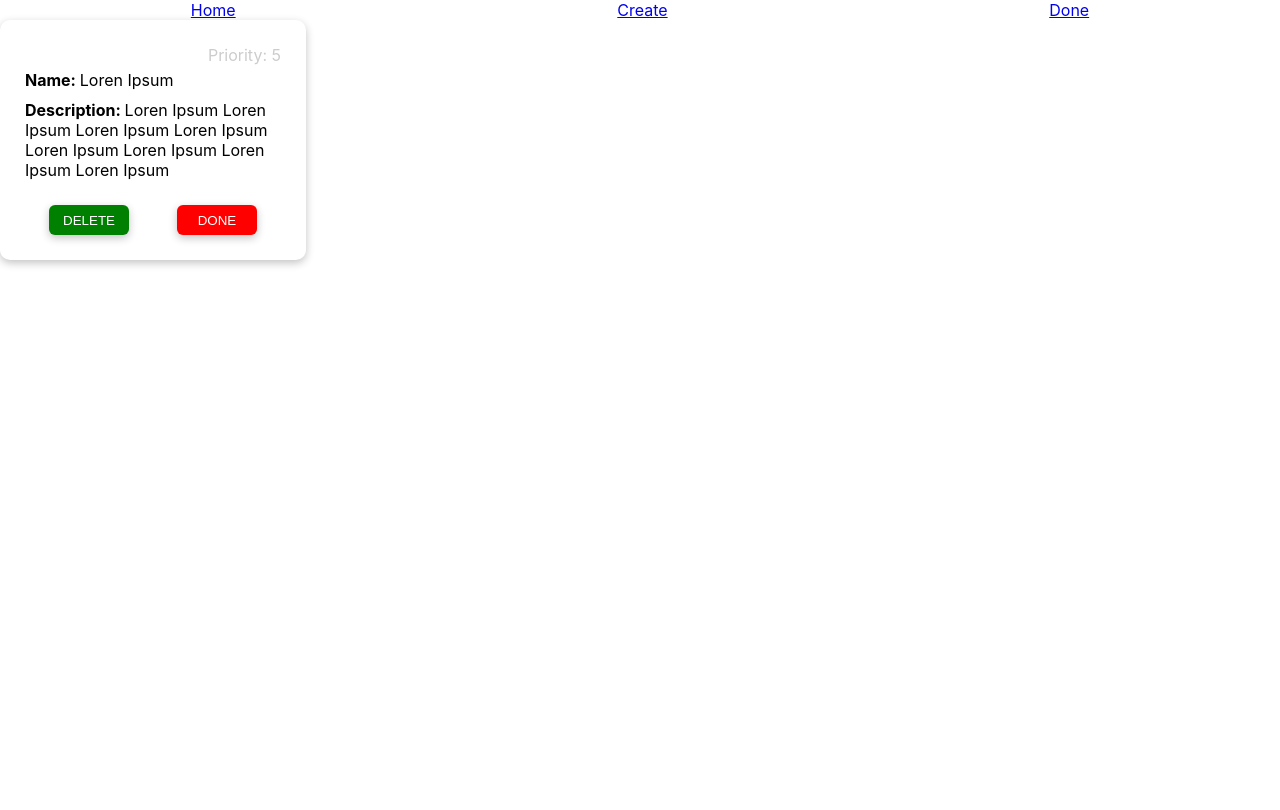
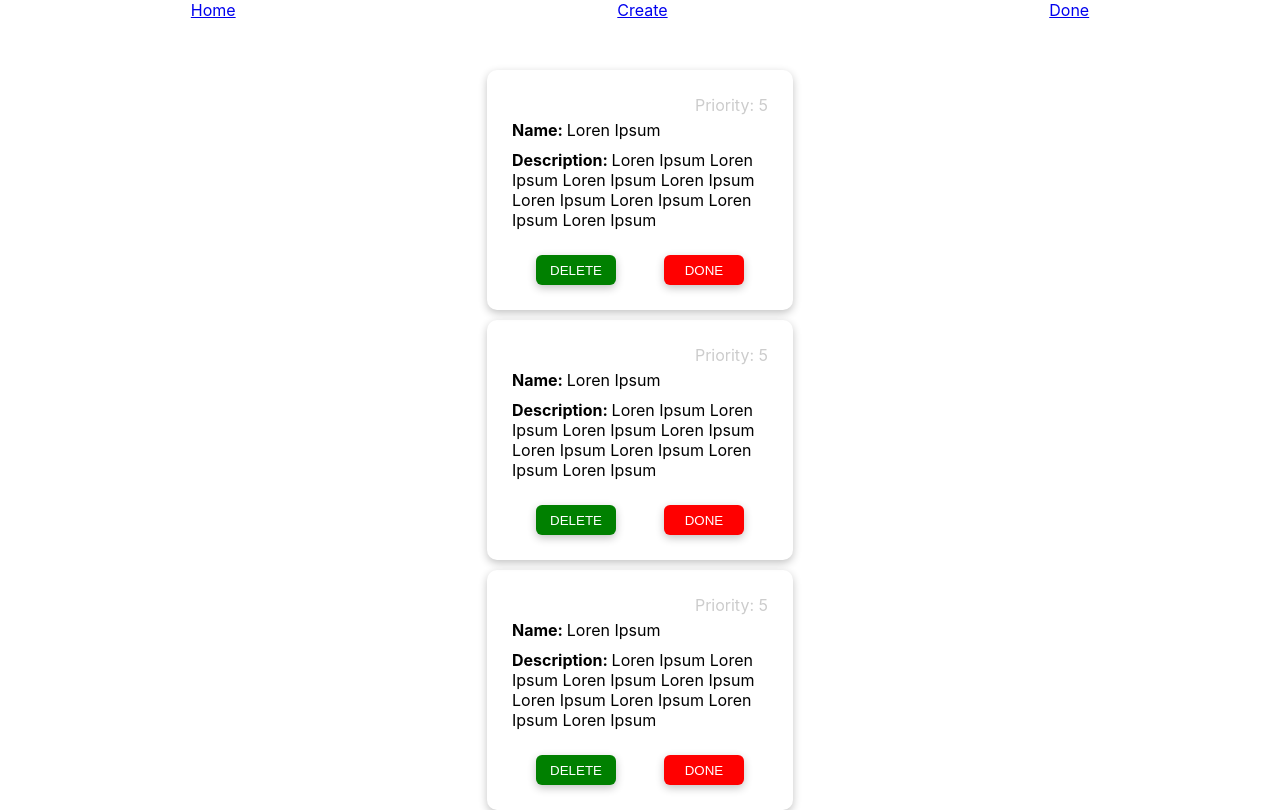
Before and after one commit to ralvescosta/poc_reactjs_testing_library, a React (Create React App) app: page / in a window 1280 px wide. Shown: the top 810 px of the page. Built offline with nearby package versions, Linux system fonts and the light colour scheme.

Commit message:
refactor: home page

```diff
--- a/src/components/TodoItem/styles.css
+++ b/src/components/TodoItem/styles.css
@@ -6,6 +6,7 @@
   box-shadow: rgba(0, 0, 0, 0.24) 0px 3px 8px;
   border-radius: 10px;
   padding: 25px;
+  margin-bottom: 10px;
 }
 
 .todo-item-priority {
--- a/src/pages/Home/view/index.tsx
+++ b/src/pages/Home/view/index.tsx
@@ -1,9 +1,18 @@
 import React from 'react'
+import "./styles.css"
 
 import {TodoItem} from '../../../components/TodoItem'
 
 export const HomeView = () => {
   return (
-    <TodoItem />
+    <div className="todo-list-container">
+      <TodoItem />
+      <TodoItem />
+      <TodoItem />
+      <TodoItem />
+      <TodoItem />
+      <TodoItem />
+
+    </div>
   )
 }
--- a/src/pages/Home/view/styles.css
+++ b/src/pages/Home/view/styles.css
@@ -0,0 +1,8 @@
+.todo-list-container{
+  width: 100%;
+  display: flex;
+  align-items: center;
+  justify-content: center;
+  flex-direction: column;
+  margin-top: 50px;
+}
```
Also changed, not shown: 1 other file (tests, documents, lock files or other folders).
